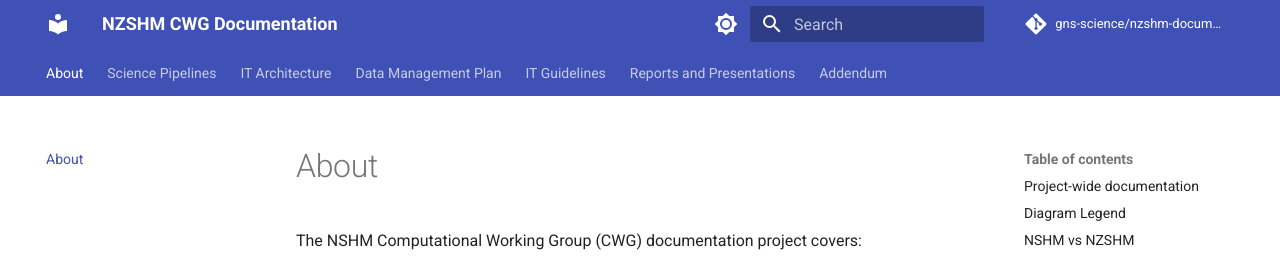
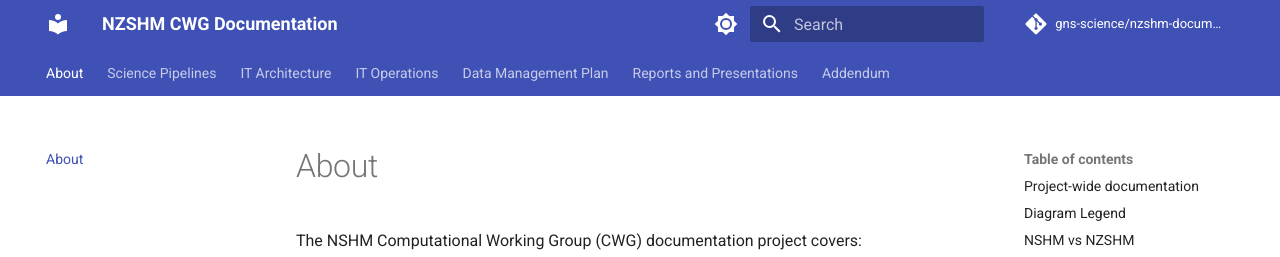
Before and after one commit to GNS-Science/nzshm-documentation, an MkDocs documentation site: the page built from docs/index.md, in a window 1280 px wide and 900 px high. Shown: the top 257 px of the window. Built offline with MkDocs 1.6.1 and Material for MkDocs 9.7.7, drawn with Linux system fonts in a browser that asks for light colours; comment, search, counter and statistics services are not loaded; part of the change alters nothing that is shown.

Commit message:
index changes;

```diff
--- a/mkdocs.yml
+++ b/mkdocs.yml
@@ -19,14 +19,14 @@ nav:
 
   - IT Architecture:
     - architecture/index.md
-    - Core Technology:
-      - architecture/core_technology.md
+    - Technology:
+      - Tech choices: architecture/core_technology.md
       - Common components and services: architecture/common_infrastructure.md
-    - Services Overview:
+    - NSHM Services:
       - Web services: architecture/services.md
       - API Gateway pattern:  architecture/api_gateway_pattern.md
       - NSHM Web stacks: architecture/api_gateway_deployments.md # maybe redundant ??
-    - Applications:
+    - NSHM Applications:
       - Kororaa:
         - Kororaa UI: components/kororaa.md
         - Kororaa stack: architecture/kororaa_deployment_stack.md
@@ -34,14 +34,23 @@ nav:
         - Weka UI: components/weka.md
         - Weka stack: architecture/weka_deployment_stack.md
       - NZSHM Opensha: components/nshm_opensha.md
-    - Web APIs:
+      - TS1170: components/TS1170.md
+      - Runzi: components/runzi.md
+    - Cloud services:
+      - Amazon AWS: cloud/aws_services.md
+      - Github: cloud/github_services.md
+      - codecov: cloud/codecov.md
+      - Python PyPI: cloud/pypi.md
+      - Serverless Framework: cloud/serverless_framework.md
+
+    - NSHM Web APIs:
         - nshm-kororaa-apigw: components/nshm_kororaa_apigw.md
         - nshm-weka-apigw: components/nshm_weka_apigw.md
         - nshm-model-graphql-api: components/nshm_model_graphql_api.md
         - solvis-graphql-api: components/solvis_graphql_api.md
         - nshm-toshi-api: components/nshm_toshi_api.md
         - nshm-hazard-graphql-api: components/nshm_hazard_graphql_api.md
-    - Libraries:
+    - NSHM Python Libraries:
         - solvis: components/solvis.md
         - toshi-hazard-store: components/toshi_hazard_store.md
         - nzshm-common: components/nzshm_common_py.md
@@ -49,6 +58,14 @@ nav:
 
     - Deployments:
       - components/index.md
+
+  - IT Operations:
+      - guidelines/index.md
+      - API Service Deployments: guidelines/service_deployment_guide.md
+      - React UI Project Guide: guidelines/react_project_guide.md
+      - Weka Deployment Guide: guidelines/weka_deployment_guide.md
+      - Website Deployment: guidelines/deploy_a_web_app.md
+      - Cloudfront Guide:  guidelines/setup_a_cloudfront_distribution.md
 
   - Data Management Plan:
     - architecture/data_mgmnt_plan/index.md
@@ -60,12 +77,6 @@ nav:
     - Data Sharing: architecture/data_mgmnt_plan/6_data_sharing.md
     - Responsibilities and Resources: architecture/data_mgmnt_plan/7_responsibilities_and_resources.md
 
-
-  - IT Guidelines:
-      - guidelines/index.md
-      - API Service Deployments: guidelines/service_deployment_guide.md
-      - React UI Project Guide: guidelines/react_project_guide.md
-      - Weka Stack Deployment Guide: guidelines/weka_deployment_guide.md
   - Reports and Presentations:
       - reports_and_presentations/index.md
 
```
